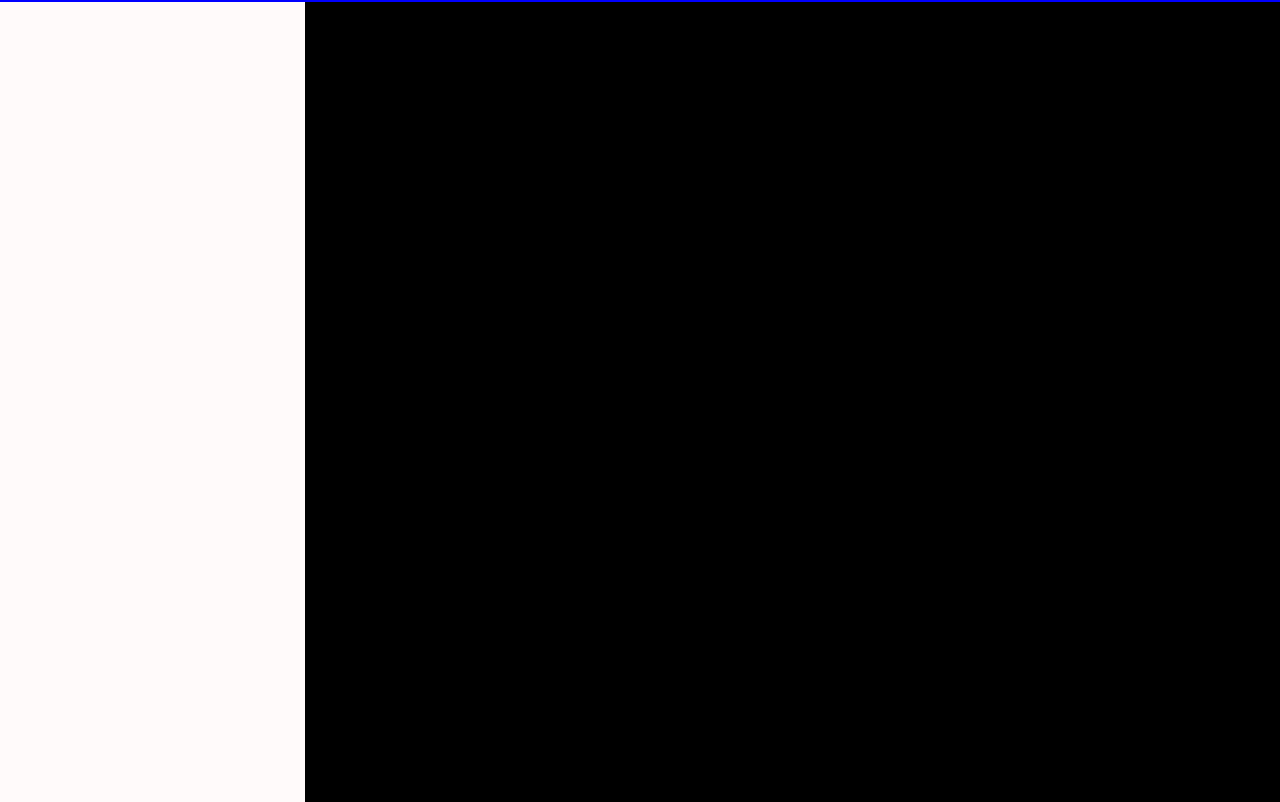
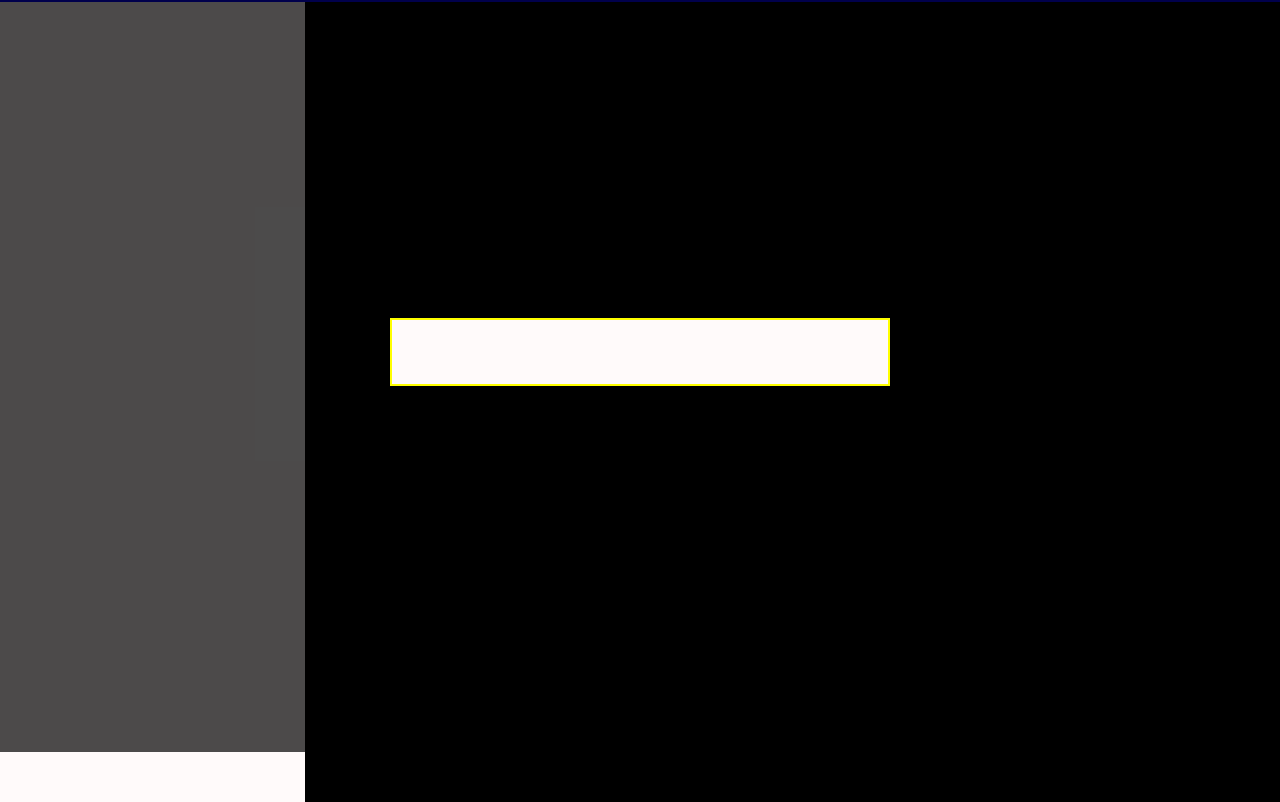
Before and after one commit to artsycoder533/Planner, a website built with webpack: page dist/index.html in a window 1280 px wide. Both pictures are taken after a click on the button "Add". Shown: the part 48-850 px from the top of the page. Built offline with nearby package versions, Linux system fonts and the light colour scheme.

Commit message:
imported renderModal function to index.js

```diff
--- a/src/index.js
+++ b/src/index.js
@@ -1,6 +1,8 @@
 import "./styles/style.scss";
 import Pic from "./assets/pic.jpg";
 import { renderContainer, renderContent, renderNavbar, renderAside } from "./scripts/renderUI";
+import { renderModal } from "./scripts/modal.js";
+import { addEvents } from "./scripts/events.js";
 
 
 //window.addEventListener("DOMContentLoaded", renderNavbar());
@@ -11,3 +13,6 @@ document.body.appendChild(container);
 
 container.appendChild(renderAside());
 container.appendChild(renderContent());
+
+document.body.appendChild(renderModal());
+addEvents();
--- /dev/null
+++ b/src/scripts/events.js
@@ -0,0 +1,18 @@
+function addEvents() {
+    const addBtn = document.getElementById("add");
+    const modal = document.querySelector(".modal");
+
+    addBtn.addEventListener("click", () => {
+        modal.classList.add("show");
+    });
+
+    modal.addEventListener("click", () => {
+        modal.classList.remove("show");
+    })
+}
+
+function openModal() {
+
+}
+
+export { addEvents };
--- a/src/scripts/modal.js
+++ b/src/scripts/modal.js
@@ -3,7 +3,8 @@ import { createElementWithClass } from "./createUI.js";
 function renderModal() {
     const section = createElementWithClass("section", "modal");
     const div = createElementWithClass("div", "modal__container");
-
+    section.appendChild(div);
+    return section;
 }
 
 export { renderModal };
--- a/src/scripts/renderUI.js
+++ b/src/scripts/renderUI.js
@@ -7,6 +7,7 @@ function renderNavbar() {
 	const navText = createTextElement("h1", "nav__text", "Planner");
     const navLinks = createElementWithClass("ul", "nav__links");
     const button = createTextElement("button", "nav__btn", "Add");
+    button.setAttribute("id", "add");
 	const li = createElement("li");
 	const navLink = createLink("a", "nav__link", "index.html", "Home");
 	navHeader.appendChild(navText);
--- a/src/styles/style.scss
+++ b/src/styles/style.scss
@@ -15,6 +15,7 @@ body {
 header {
     height: 50px;
 }
+
 .nav {
     width: 100%;
     position: fixed;
@@ -73,6 +74,33 @@ header {
     }
 }
 
+
+
 .modal {
+    width: 100%;
+    height: 100%;
+    position: fixed;
+    top: 0;
+    left: 0;
+    background: rgba(0, 0, 0, 0.7);
+    display: flex;
+    justify-content: center;
+    align-items: center;
+    transform: translateY(-100%);
 
+
+    .modal__container {
+        border: 2px solid yellow;
+        display: flex;
+        justify-content: center;
+        align-items: center;
+        max-width: 500px;
+        width: 90vw;
+        padding: 2rem;
+        background: snow;
+    }
 }
+
+.show {
+    transform: translateY(0);
+}
```
